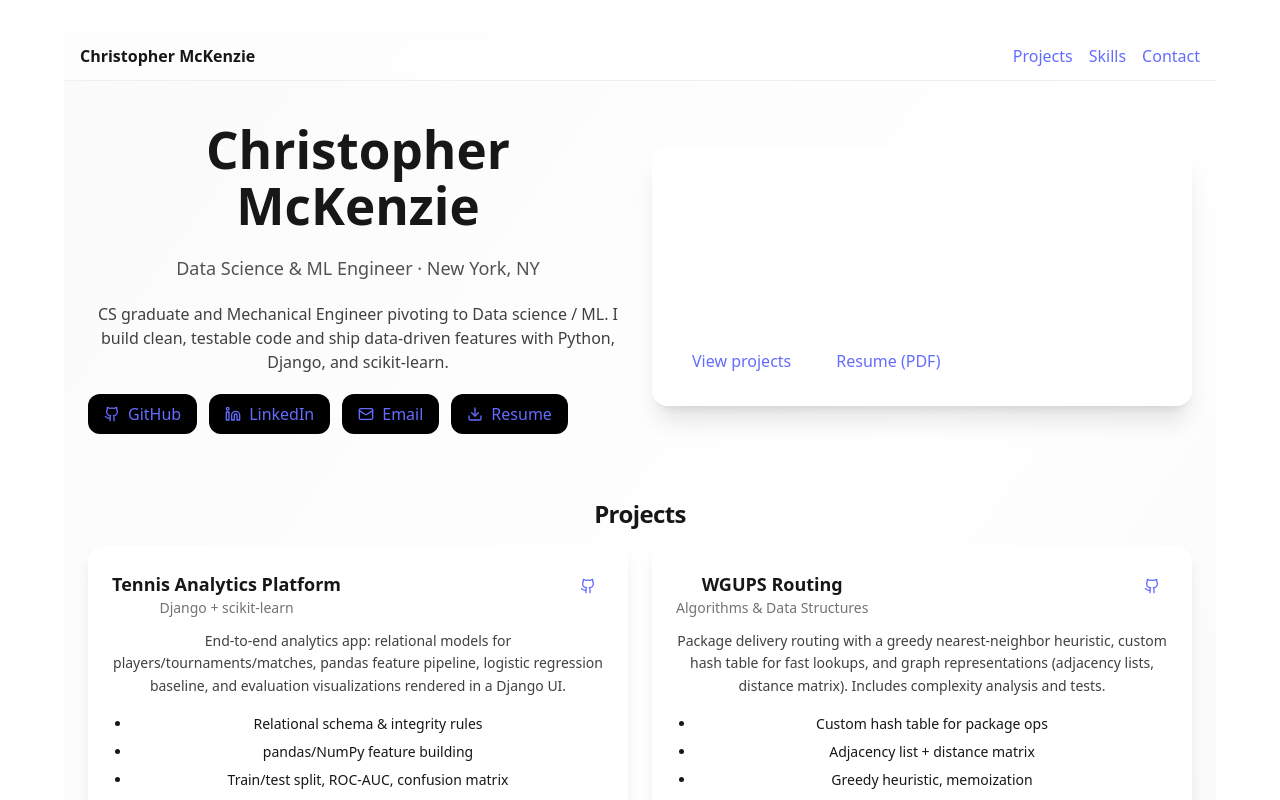
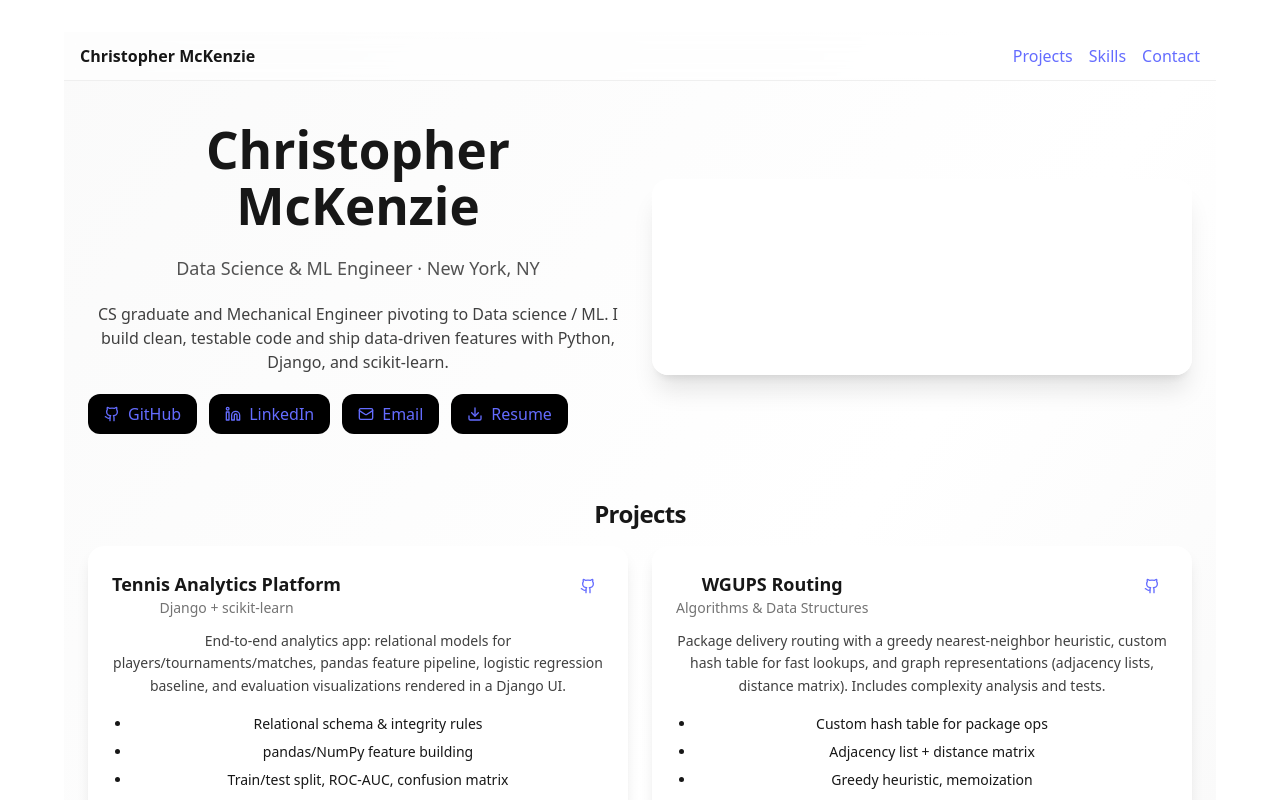
Before and after one commit to chalrees876/my-portfolio, a React (Vite) app: page / in a window 1280 px wide. Shown: the top 800 px of the page. Built offline with nearby package versions, Linux system fonts and the light colour scheme.

Commit message:
update app.css

```diff
--- a/src/portfolio.jsx
+++ b/src/portfolio.jsx
@@ -151,16 +151,6 @@ export default function PortfolioSite() {
                   <li><strong>Stack:</strong> Python · Pandas · scikit-learn · Django · React</li>
                   <li><strong>Now:</strong> Tennis outcome model (better features & calibration)</li>
                 </ul>
-                <div className="mt-5 flex flex-wrap gap-3">
-                  <a href="#projects"
-                     className="inline-flex items-center gap-2 px-4 py-2 rounded-xl bg-white text-black hover:opacity-90">
-                    View projects
-                  </a>
-                  <a href={PROFILE.resumeUrl}
-                     className="inline-flex items-center gap-2 px-4 py-2 rounded-xl border border-white text-white hover:bg-white/10">
-                    Resume (PDF)
-                  </a>
-                </div>
               </Card>
             </motion.div>
         </section>
```
